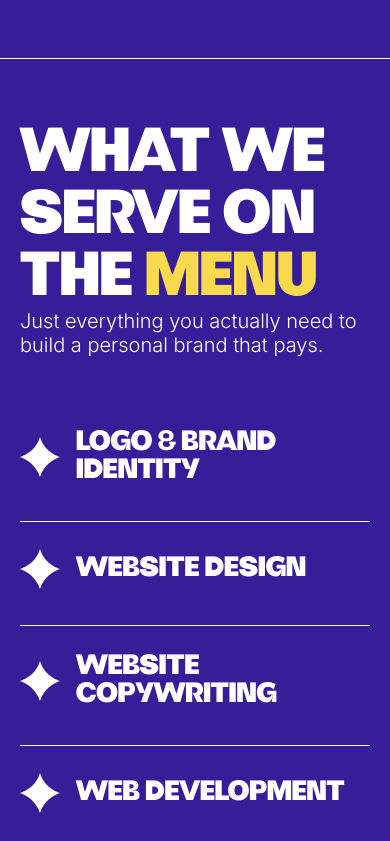
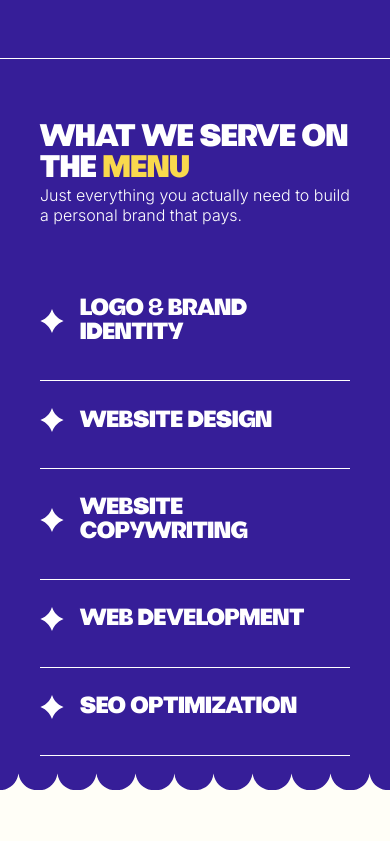
Before and after one commit to cyber-zeff/vistazo-main, a Next.js app: page / in a window 390 px wide. Shown: the part 1023-1864 px from the top of the page. Built offline with nearby package versions, Linux system fonts and the light colour scheme.

Commit message:
scaled-services

```diff
--- a/app/components/Services.tsx
+++ b/app/components/Services.tsx
@@ -13,7 +13,7 @@ const services = [
 
 function DiamondStar() {
     return (
-        <svg xmlns="http://www.w3.org/2000/svg" width="40" height="40" viewBox="0 0 40 40" fill="currentColor">
+        <svg xmlns="http://www.w3.org/2000/svg" className="max-sm:w-6 max-sm:h-6" width="40" height="40" viewBox="0 0 40 40" fill="currentColor">
             <path d="M20 0C24.743 16.1245 40 20 40 20C40 20 25.4881 23.8755 20 40C14.5119 23.8755 0 20 0 20C0 20 15.257 16.1245 20 0Z" />
         </svg>
     )
@@ -73,7 +73,7 @@ function ServiceItem({
                     <DiamondStar />
                 </motion.div>
 
-                <h3 className="text-[28px] sm:text-[34px] md:text-[48px] quantaFont tracking-tight group-hover:text-[#F9D94D] group-focus:text-[#F9D94D]">
+                <h3 className="text-[clamp(20px,6vw,48px)] quantaFont tracking-tight group-hover:text-[#F9D94D] group-focus:text-[#F9D94D]">
                     {service.title}
                 </h3>
             </div>
@@ -107,7 +107,7 @@ function ServiceItem({
                             ? "8px 12px 2.5px 0 rgba(0, 0, 0, 0.25)"
                             : "-8px 12px 2.5px 0 rgba(0, 0, 0, 0.25)",
                 }}
-                className="absolute right-8 top-1/2 -translate-y-[65%] w-70 h-85 md:w-81.25 md:h-95.25 bg-gray-100 rounded-[53px] overflow-hidden"
+                className="absolute right-8 top-1/2 -translate-y-[65%] w-40 h-45 md:w-81.25 md:h-95.25 bg-gray-100 rounded-[20px] md:rounded-[53px] overflow-hidden"
             />
 
             {/* Bottom Divider */}
@@ -122,12 +122,12 @@ export default function Services() {
 
     return (
         <>
-            <section className="px-5 md:px-20 md:py-24">
+            <section className="px-10 md:px-20 md:py-24">
                 <div className="max-w-7xl mx-auto mb-12">
-                    <h2 className="text-[62px] sm:text-[82px] md:text-[96px] mt-16 md:mt-0 quantaFont leading-normal">
+                    <h2 className="text-[clamp(30px,8vw,96px)] mt-16 md:mt-0 quantaFont leading-normal">
                         What we serve on <br /> the <span className="text-[#F9D94D]">menu</span>
                     </h2>
-                    <p className="text-[20px]">
+                    <p className="text-[clamp(12,8vw,20px)]">
                         Just everything you actually need to build a personal brand that pays.
                     </p>
                 </div>
@@ -144,7 +144,8 @@ export default function Services() {
                     ))}
                 </div>
             </section>
-            <div className="bg-[#FFFEF7] w-full m-0 p-0 overflow-hidden pb-10 md:pb-20 lg:pb-20">
+
+            <div className="bg-[#FFFEF7] w-full m-0 p-0 overflow-hidden pb-10 md:pb-20">
                 <svg xmlns="http://www.w3.org/2000/svg" width="1440" height="175" viewBox="0 0 1440 175" fill="none" className="w-full h-auto">
                     <path d="M-144 0V174.661C-108.583 171.493 -81.339 147.058 -76.3442 112.217C-64.0845 195.474 55.7888 195.474 68.0486 112.217C81.2164 195.474 200.182 196.379 211.987 112.217C223.793 195.927 344.12 195.474 355.926 112.217C368.186 195.927 488.513 195.022 500.319 112.217C513.033 196.832 633.814 194.57 644.258 112.217C649.252 194.117 781.385 196.832 788.196 112.217C800.91 195.475 919.875 195.927 932.589 112.217C945.303 195.927 1064.96 195.415 1076.53 112.217C1088.79 195.928 1206.39 195.928 1220.47 112.217C1234.54 195.928 1351.69 195.475 1364.86 112.217C1375.76 194.57 1497.45 196.38 1508.8 112.217C1513.34 144.796 1539.22 171.493 1576 174.661V0L-144 0Z" fill="#361E98" />
                 </svg>
```
